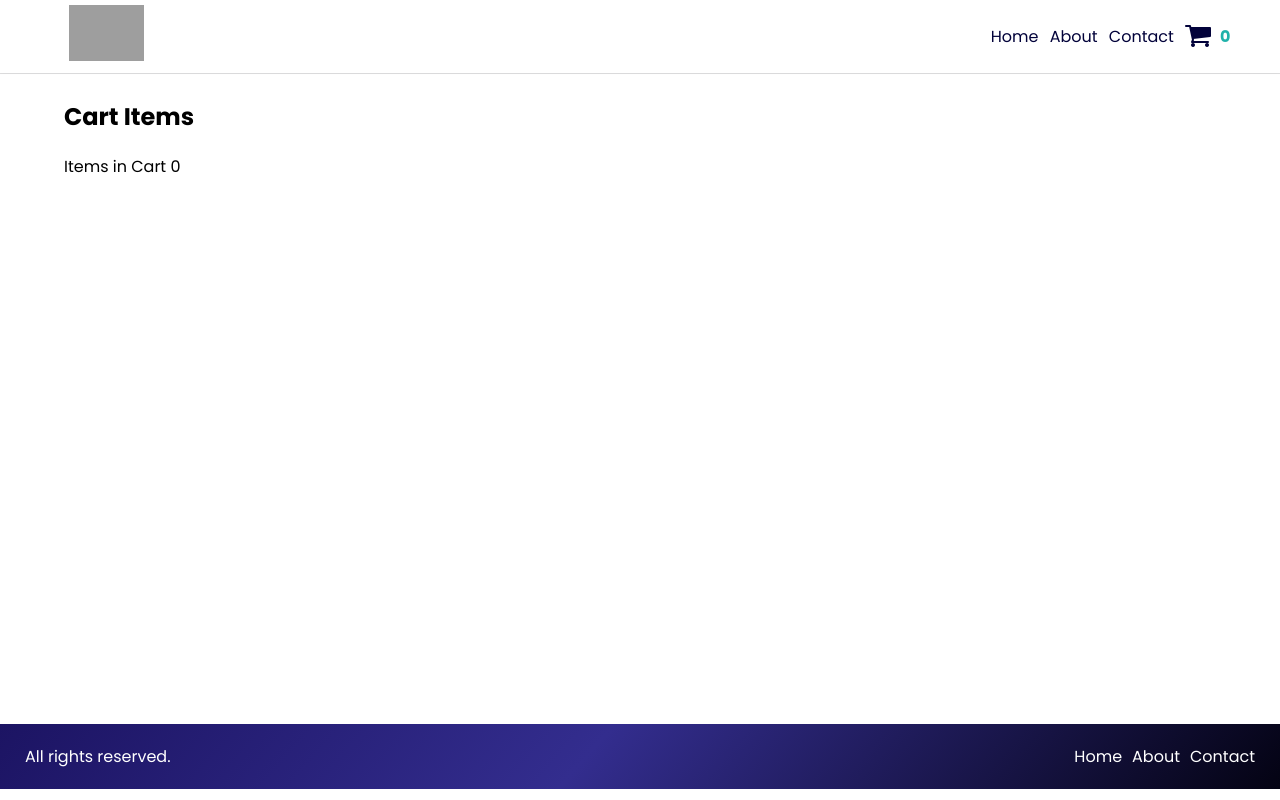
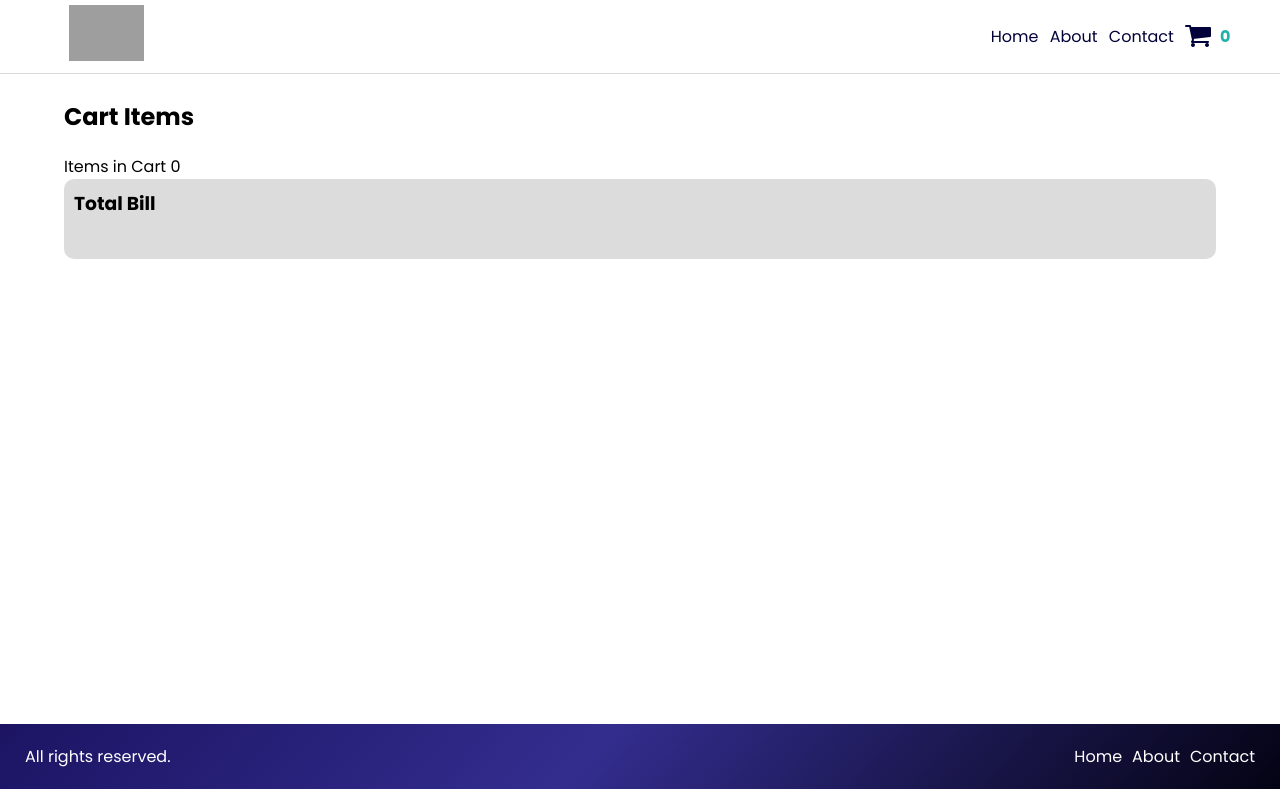
Before and after one commit to tejash023/food-ordering-app-react, a React (Vite) app: page /cart in a window 1280 px wide. Built offline with nearby package versions, Linux system fonts and the light colour scheme; grey boxes are pictures that could not be loaded.

Commit message:
created cart

```diff
--- a/index.css
+++ b/index.css
@@ -389,3 +389,18 @@
   font-weight: 700;
   color: lightseagreen;
 }
+
+.cart-items-container {
+  flex-direction: column;
+  display: flex;
+  gap: 1rem;
+  background: gainsboro;
+  padding: 10px;
+  border-radius: 10px;
+}
+
+.cart-items-item {
+  display: flex;
+  align-items: center;
+  justify-content: space-between;
+}
--- a/src/components/Cart.js
+++ b/src/components/Cart.js
@@ -1,11 +1,14 @@
 import { useSelector } from "react-redux";
+import CartItems from "./CartItems";
 
 const Cart = () => {
   const cartItems = useSelector((store) => store.cart.items);
+  console.log(cartItems);
   return (
     <div className="container">
       <h2>Cart Items</h2>
       <p>Items in Cart {cartItems.length}</p>
+      <CartItems cartItems={cartItems} />
     </div>
   );
 };
--- /dev/null
+++ b/src/components/CartItems.js
@@ -0,0 +1,20 @@
+import { IMG_CDN_URL } from "../constants";
+
+const CartItems = ({ cartItems }) => {
+  return (
+    <div className="cart-items-container">
+      {cartItems.map((item) => (
+        <div key={item.id} className="cart-items-item">
+          <p>{item.name}</p>
+
+          <p>{item.price / 100}</p>
+        </div>
+      ))}
+
+      <h3>Total Bill</h3>
+      <p>{cartItems.price}</p>
+    </div>
+  );
+};
+
+export default CartItems;
```
